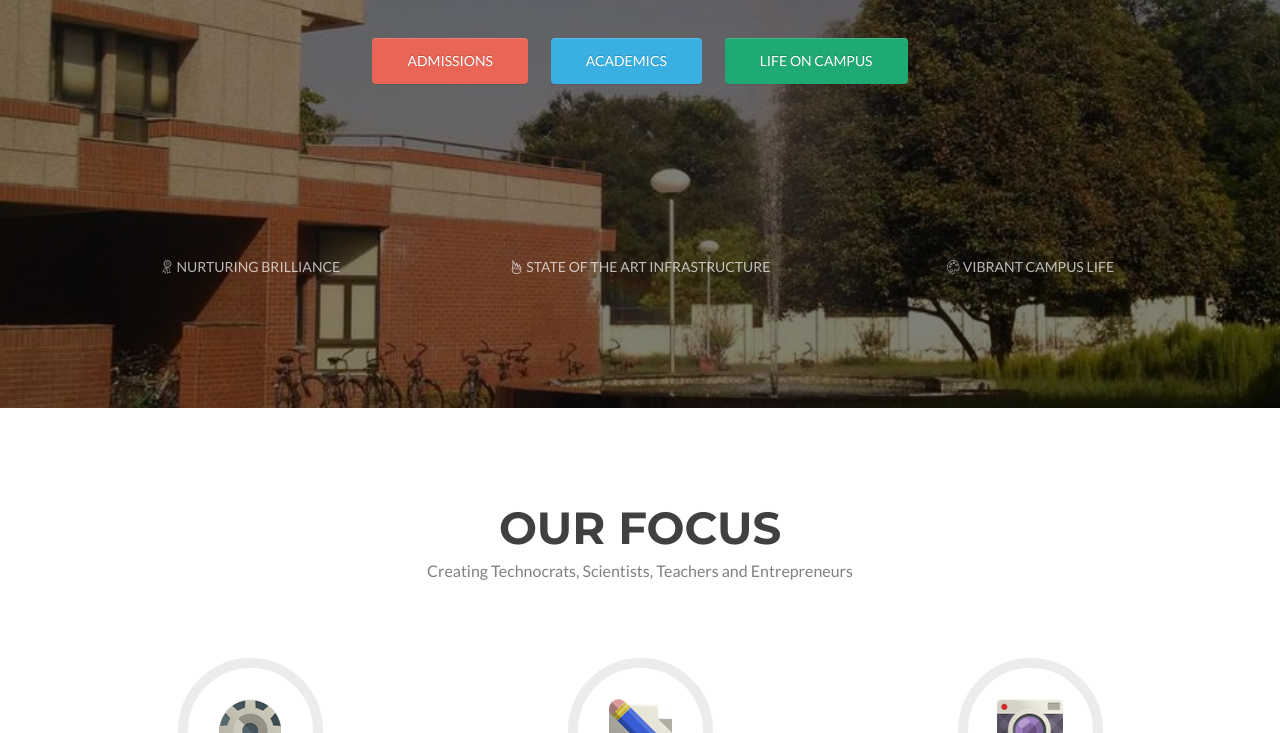
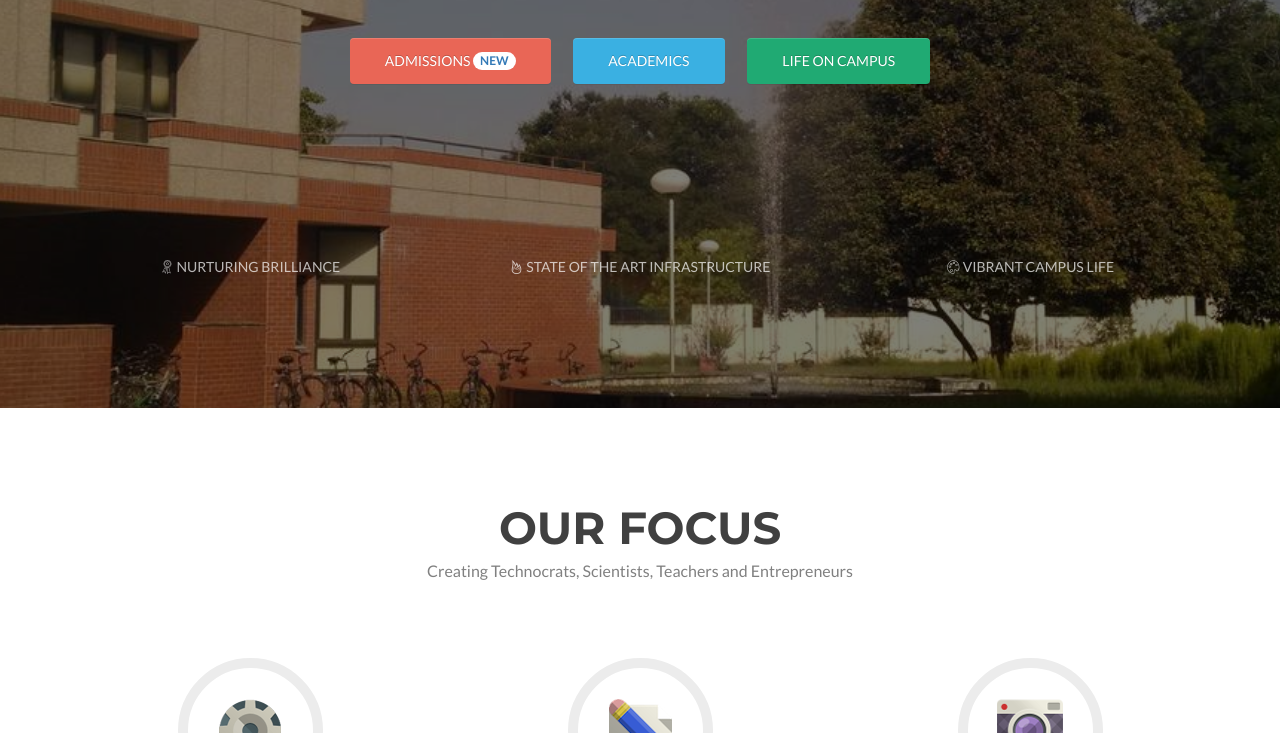
Before and after one commit to cseAtIITK/pg-website, a plain HTML site: page index.html in a window 1280 px wide. Shown: the part 367-1100 px from the top of the page. Drawn offline with nearby package versions, Linux system fonts and the light colour scheme.

Commit message:
badge added to button

```diff
--- a/index.html
+++ b/index.html
@@ -82,7 +82,7 @@ HOME SECTION
 			<h1 class="intro">Explore Cutting Edge Research </h1>
       <!-- CALL TO ACTION BUTTONS -->
       <div class="buttons">
-        <a href="admissions/" class="btn btn-primary custom-button red-btn">Admissions</a>
+        <a href="admissions/" class="btn btn-primary custom-button red-btn">Admissions <span class="badge">new</span></a>
         <a href="acads/" class="btn btn-primary custom-button blue-btn">Academics</a>
         <a href="life/" class="btn btn-primary custom-button green-btn">Life on Campus</a>
       </div>
```
